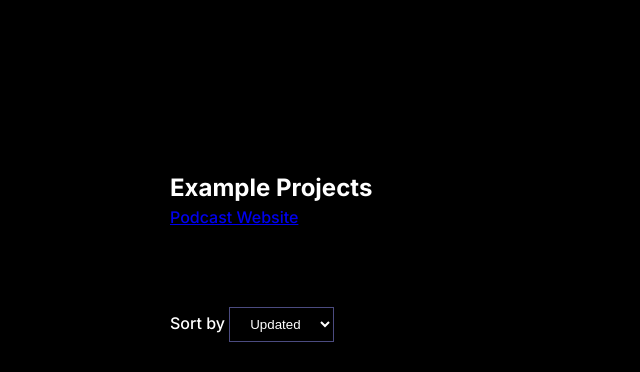
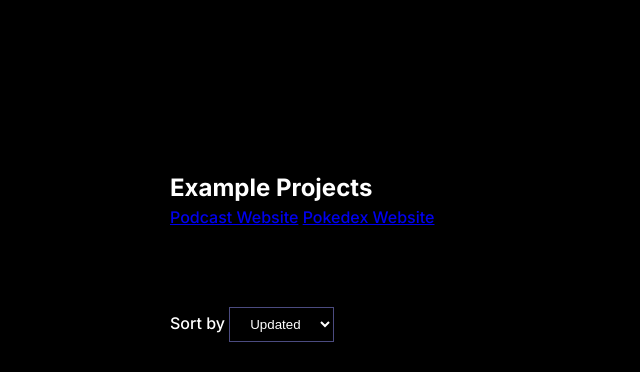
Before and after one commit to CKAY-9/CKAY-9.github.io, a plain HTML site: page index.html in a window 1280 px wide. Shown: the part 878-1250 px from the top of the page, without its empty margins (70-710 px from the left). Drawn offline with Linux system fonts and the light colour scheme; no server answers.

Commit message:
Add pokedex to example projects.

```diff
--- a/index.html
+++ b/index.html
@@ -35,6 +35,7 @@
     <h2>Example Projects</h2>
     <div style="margin-bottom: 5rem">
       <a href="./podcast-website/index.html">Podcast Website</a>
+      <a href="./pokedex/index.html">Pokedex Website</a>
     </div>
 
     <label>Sort by</label>
```
